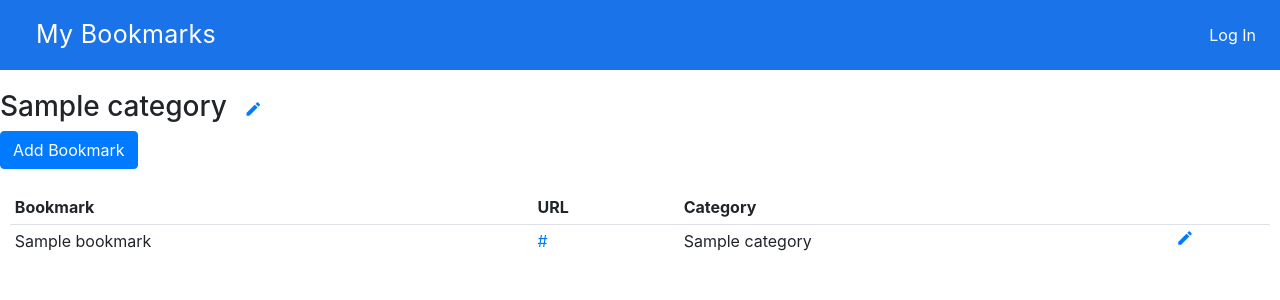
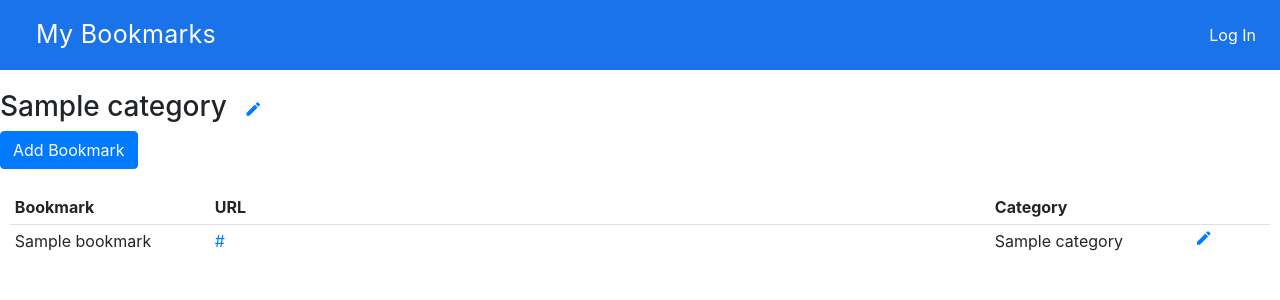
Before and after one commit to sunshineplan/MyBookmarks-old, a Flask app: template MyBookmarks/templates/bookmark/index.html in a window 1280 px wide. Shown: the top 300 px of the page. Run offline with Flask 2, Linux system fonts and the light colour scheme; the template is opened without the code that fills it: most values are stand-ins (such as "Sample title", 1, 10 or a date in 2020); parts of the project's set-up code (start-up, migrations or seed data) failed here and were passed over; some libraries are stand-ins or nearby versions.

Commit message:
Fixed column width

```diff
--- a/MyBookmarks/static/style.css
+++ b/MyBookmarks/static/style.css
@@ -107,6 +107,10 @@ header {
     padding: 0 10px;
 }
 
+table {
+    table-layout: fixed;
+}
+
 th {
     position: sticky;
     top: 0;
@@ -116,7 +120,8 @@ th {
 }
 
 td {
-    white-space: nowrap;
+    text-overflow: ellipsis;
+    overflow: hidden;
 }
 
 form {
--- a/MyBookmarks/templates/bookmark/index.html
+++ b/MyBookmarks/templates/bookmark/index.html
@@ -13,10 +13,10 @@
   <table class='table table-sm'>
     <thead>
       <tr>
-        <th scope='col'>Bookmark</th>
+        <th scope='col' style='width: 200px;'>Bookmark</th>
         <th scope='col'>URL</th>
-        <th scope='col'>Category</th>
-        <th></th>
+        <th scope='col' style='width: 200px;'>Category</th>
+        <th style='width: 80px;'></th>
       </tr>
     </thead>
     <tbody id='mybookmarks'>
```
